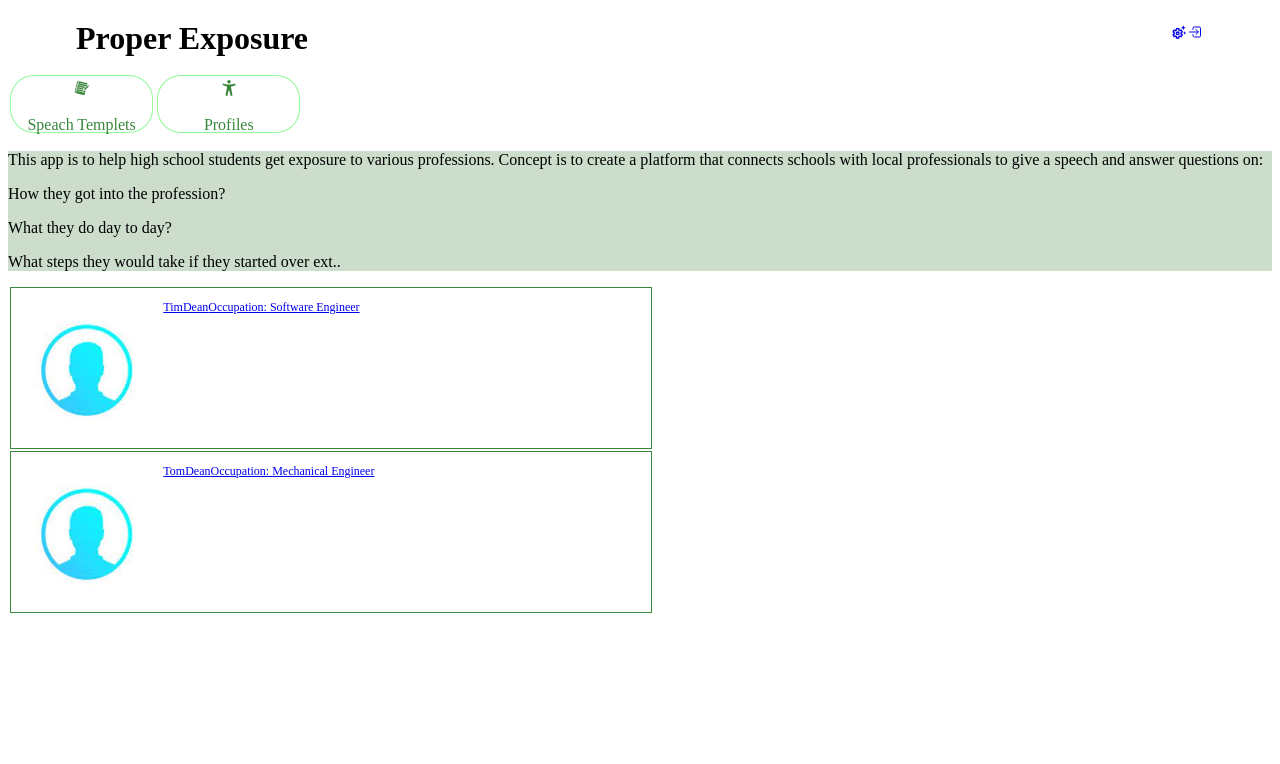
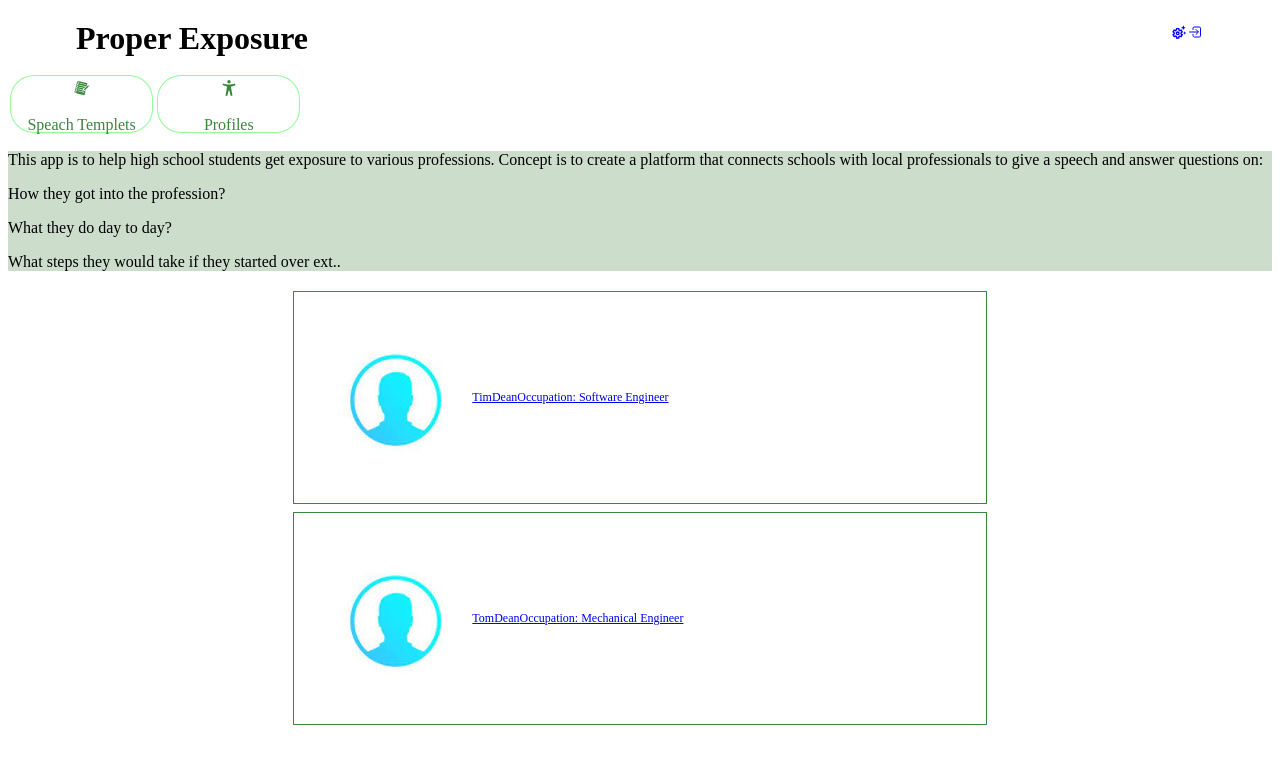
Before and after one commit to timdean27/proper_exposure_front, a React (Create React App) app: page / in a window 1280 px wide. Shown: the top 764 px of the page. Built offline with nearby package versions, Linux system fonts and the light colour scheme.

Commit message:
Changed syles on profiles displyed on main page

```diff
--- a/src/App.css
+++ b/src/App.css
@@ -80,9 +80,14 @@
     word-wrap: break-word;
     border: 1px solid #39863d;
     background-color: #ffffff;
-    margin: 2px;
     text-align: center;
     text-decoration: none;
+    align-items: center;
+    margin: auto;
+    padding: 2vw;
+}
+.HomePageProfs-container{
+    padding: .5vh
 }
 
 /* ///////////////////////////////////// */
--- a/src/components/HomePageProfs/HomePageProfs.js
+++ b/src/components/HomePageProfs/HomePageProfs.js
@@ -2,11 +2,15 @@ import React, { useState, useEffect } from "react";
 import { Link, useNavigate } from "react-router-dom";
 
 const HomePageProfs = ({SampleProfile}) => {
+
+
+
+
     const loadedData = () => {
         return (
           <div>
             {SampleProfile.map((profile, index) => (
-              <div key={index}>
+              <div className="HomePageProfs-container" key={index}>
                 <Link to={`/profprofiles/${profile.id}`}>
                   <div className="HomePage-Profile">
                     <img
--- a/src/pages/ViewProfiles/IndividualProfile.js
+++ b/src/pages/ViewProfiles/IndividualProfile.js
@@ -50,7 +50,7 @@ const IndividualProfile = ({ SampleProfile }) => {
 
   return (
     <div>
-      <h1>What What</h1>
+      <h1>IndividualProfile page</h1>
       <div>{showProfile ? loadedMarketing() : loadingMarketing()}</div>
     </div>
   );
```
